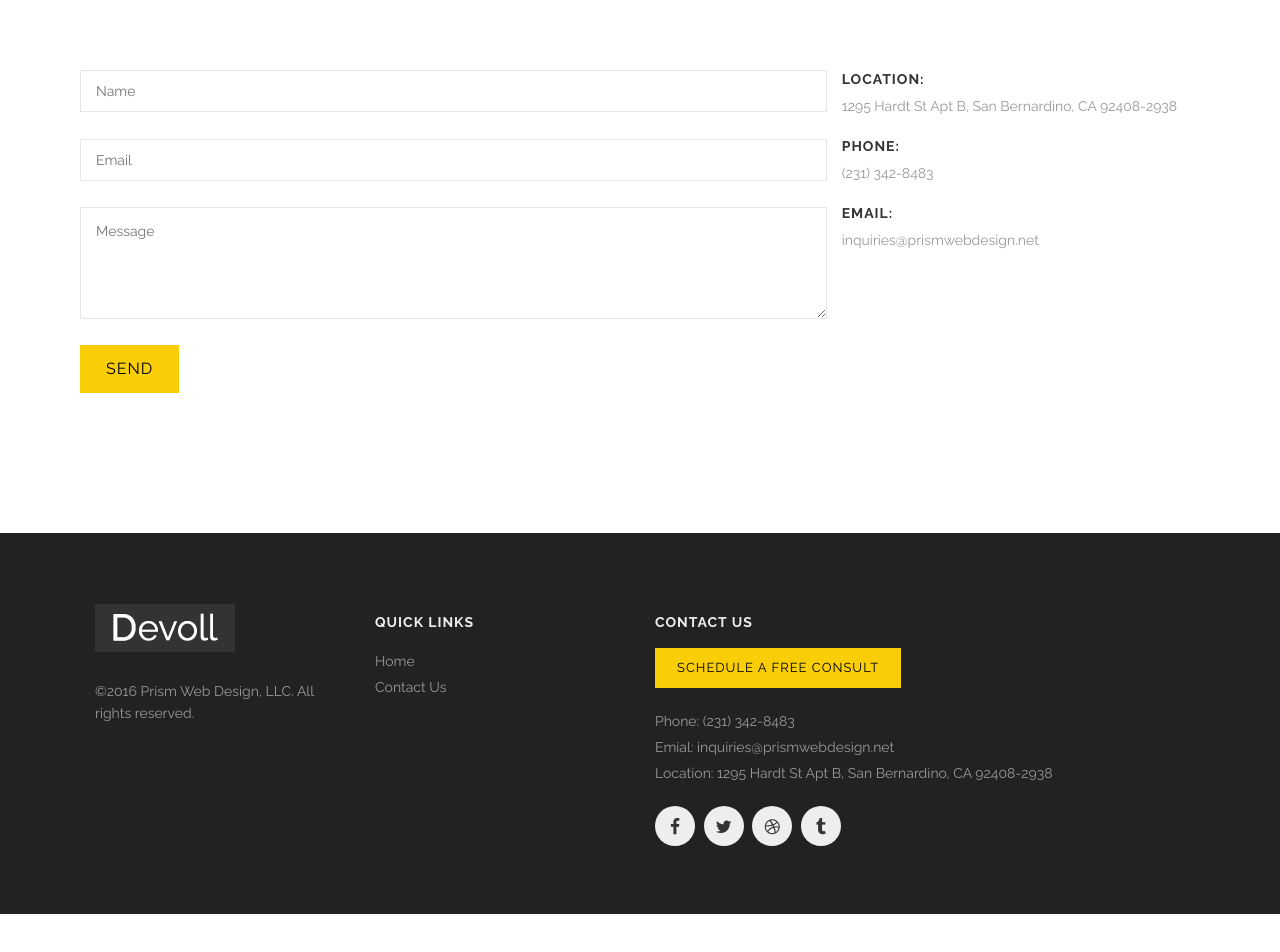
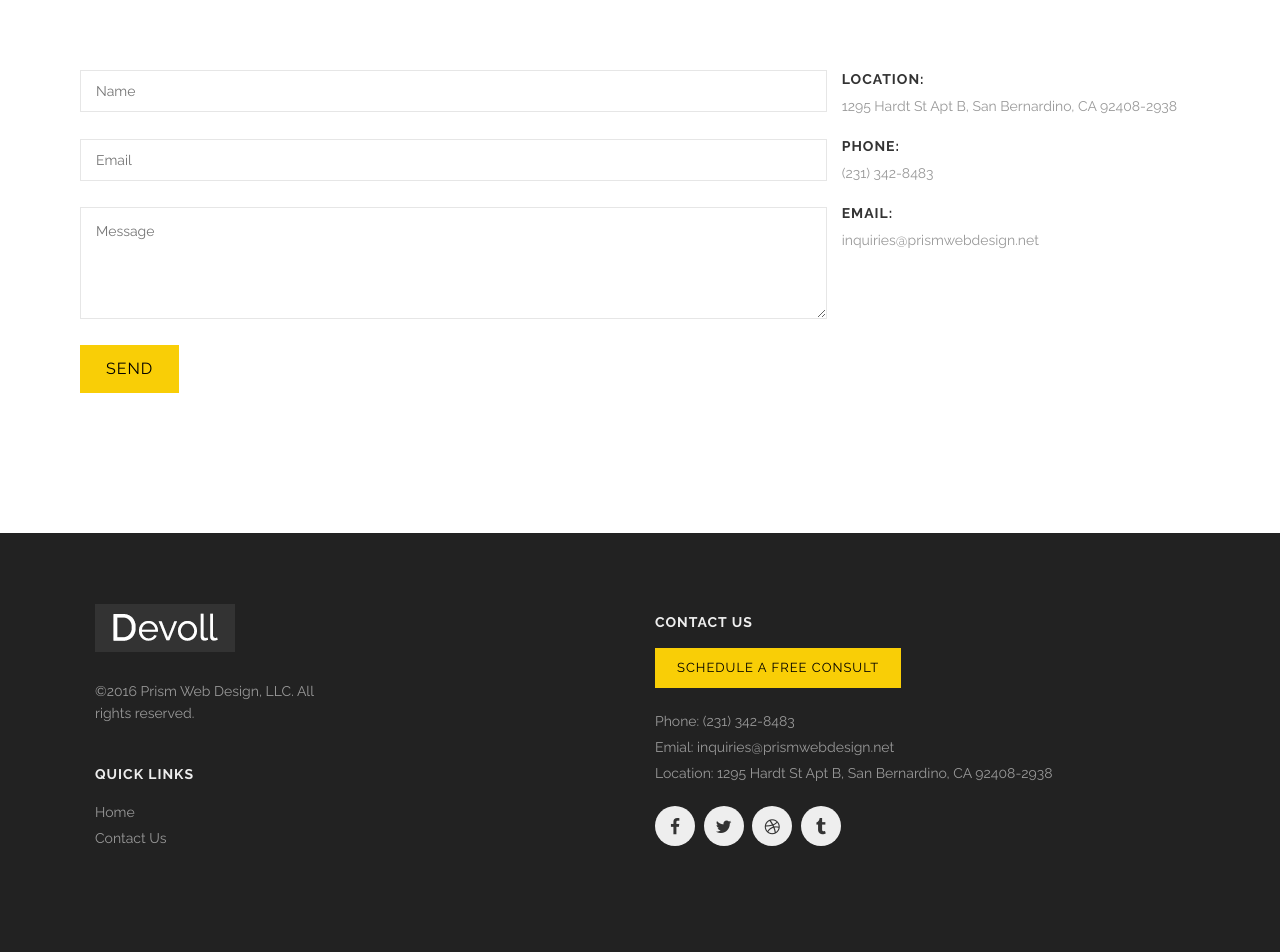
Before and after one commit to prismwebdesign/prismwebdesign-site, a Jekyll site: the page built from contact.html, in a window 1280 px wide. Shown: the part 365-1317 px from the top of the page. Built offline with Jekyll 4.4.1, drawn with Linux system fonts in a browser that asks for light colours; comment, search, counter and statistics services are not loaded; before the commit the page ends 1279 px from its top, so only the background shows below that.

Commit message:
Put footer content into two columns

```diff
--- a/_includes/footer.html
+++ b/_includes/footer.html
@@ -8,10 +8,6 @@
         </a>
       </h1>
       <p>©{{ 'now' | date: "%Y" }} Prism Web Design, LLC. All rights reserved.</p>
-      <div class='spacing'></div>
-      <div class='spacing'></div>
-    </div>
-    <div class='large-3 medium-3 columns'>
       <div class='spacing'></div>
       <div class='links'>
         <h4>Quick Links</h4>
```
